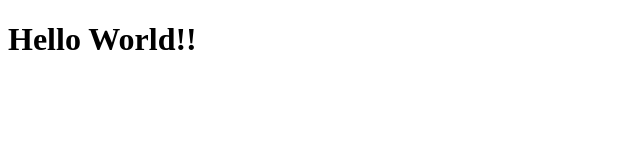
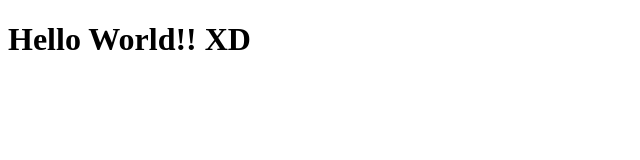
Before and after one commit to Mortem45/DevOps_Proyect, a website: page public/index.html in a window 1280 px wide. Shown: the full height of the page, 0-640 px from the left. Drawn offline with Linux system fonts and the light colour scheme.

Commit message:
change html

```diff
--- a/public/index.html
+++ b/public/index.html
@@ -7,6 +7,6 @@
   <title>DevOps</title>
 </head>
 <body>
-  <h1>Hello World!!</h1>
+  <h1>Hello World!! XD</h1>
 </body>
 </html>
```
